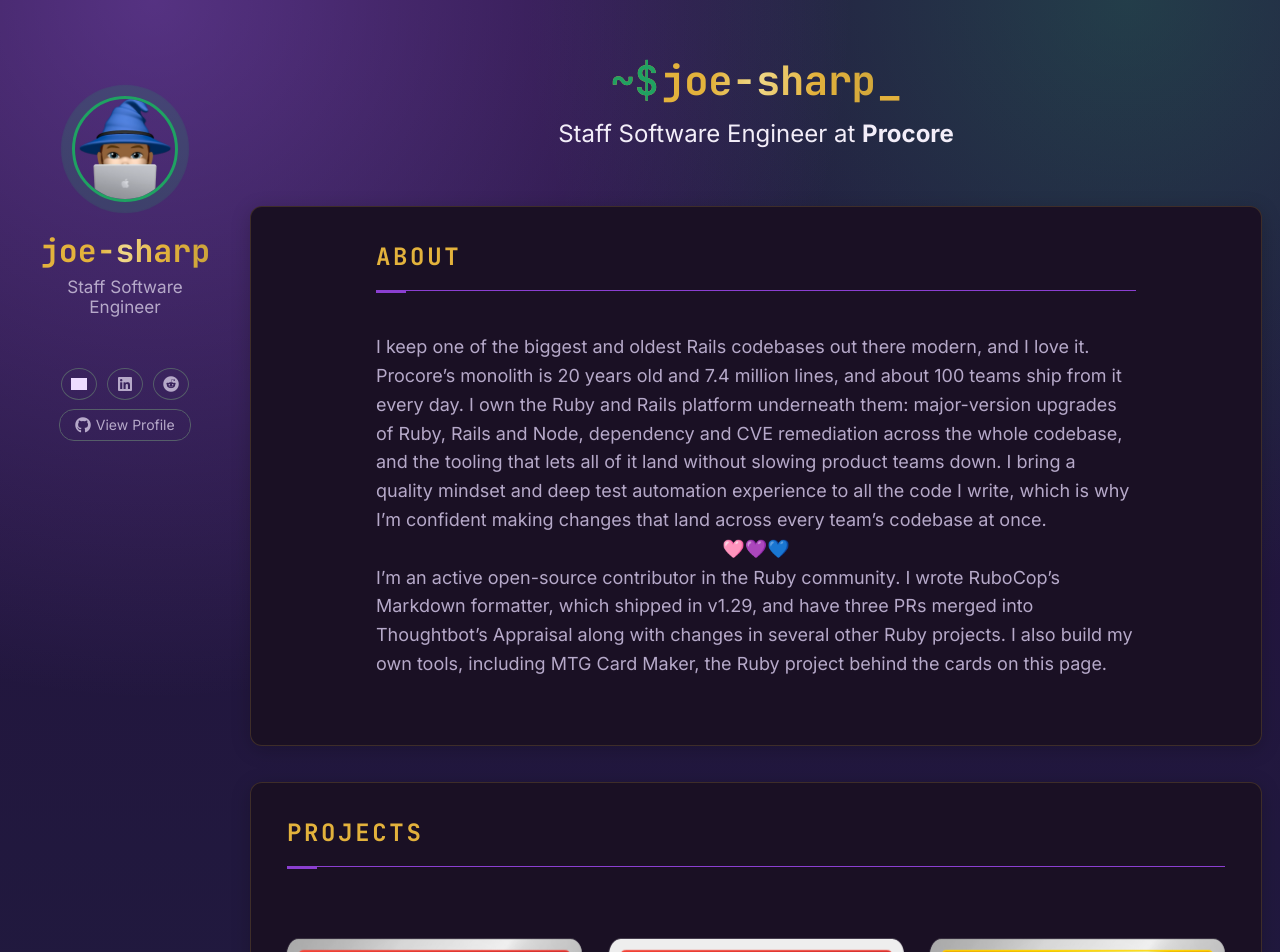
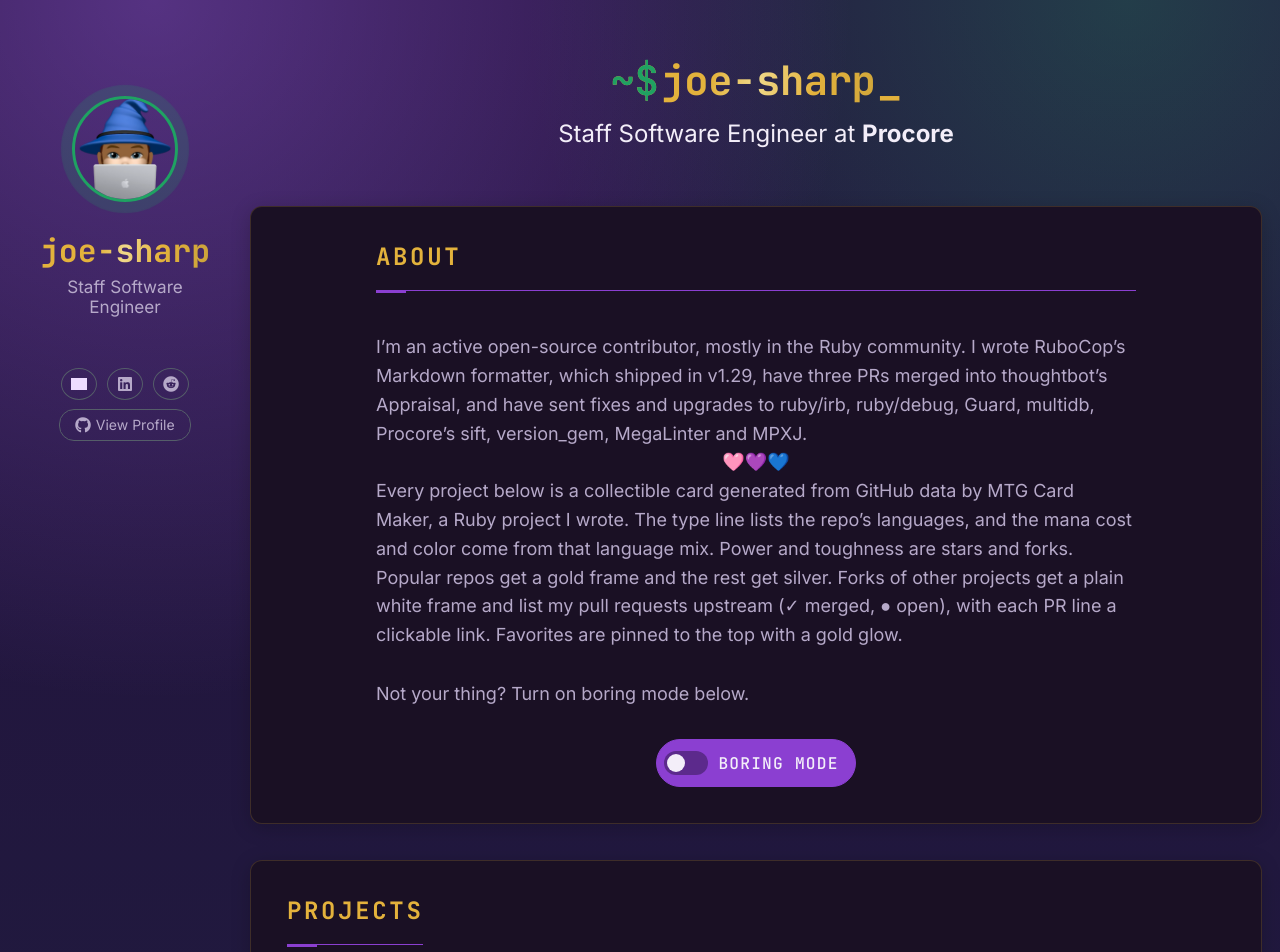
Before and after one commit to joe-sharp/joe-sharp.github.io, a Jekyll site: the page built from index.md, in a window 1280 px wide and 1400 px high. Shown: the top 952 px of the window. Built offline with Jekyll 4.4.1, drawn with Linux system fonts in a browser that asks for light colours; grey boxes are pictures that could not be loaded.

Commit message:
Lead About with open source and add boring mode
Rewrite the About section to lead with open-source contributions, then
explain how the project cards are generated and what their frames, stats
and PR lines mean.

Add a boring mode switch at the bottom of About. It swaps the sprite
cards and their art for a plain list of the same projects with no
animation. The choice is saved in localStorage and applied before first
paint, so reloads don't flash the cards. The deal animation is skipped
when boring mode is on at load.

Co-Authored-By: Claude Haiku 5.5 <noreply@anthropic.com>

```diff
--- a/_includes/content_block.html
+++ b/_includes/content_block.html
@@ -8,6 +8,13 @@
   {% endif %}
   <div class="block-content">
     {{ include.section.content | markdownify }}
+    {% if include.section.boring_toggle %}
+    <div class="boring-toggle-row">
+      <button type="button" class="boring-toggle" role="switch" aria-checked="false">
+        <span class="boring-toggle-track" aria-hidden="true"></span>Boring mode
+      </button>
+    </div>
+    {% endif %}
     {% assign actions_is_not_empty = include.section.actions | is_not_empty %}
     {% if actions_is_not_empty %}
     <p class="block-cta">
--- a/_includes/projects_block.html
+++ b/_includes/projects_block.html
@@ -1,8 +1,10 @@
 <section id="{{ include.section.section_id }}" class="block">
-  {% assign title = include.section.title %}
-  {% if title %}
-  <h2 class="block-title underline">{{ title }}</h2>
-  {% endif %}
+  <div class="projects-head">
+    {% assign title = include.section.title %}
+    {% if title %}
+    <h2 class="block-title underline">{{ title }}</h2>
+    {% endif %}
+  </div>
   {% comment %}
     The card sprite (_includes/deck.svg) and its data (_data/deck.yml) are generated by
     bin/generate_cards.rb, so building the site makes no GitHub requests. The sprite is
@@ -42,6 +44,38 @@
       </div>
     {% endfor %}
   </div>
+  {% comment %}
+    Boring mode: the same projects as plain text, with no sprite, art or animation.
+    Shown instead of the cards when <html> has the boring class (see _layouts/base.html).
+  {% endcomment %}
+  <ul class="projects-plain">
+    {% for entry in site.data.deck %}
+      {% assign card = entry[1] %}
+      {% assign url = card.flavor_text | split: "
+" | first %}
+      {% assign created = card.flavor_text | split: "
+" | last %}
+      {% assign rule_links = site.data.card_links[card.name] %}
+      <li class="plain-card{% if site.data.favorites contains card.name %} is-favorite{% endif %}">
+        <a class="plain-card-name" href="{{ url }}" target="_blank" rel="noopener noreferrer">{{ card.name | escape }}</a>
+        <p class="plain-card-type">{{ card.type_line | escape }}</p>
+        {% if rule_links %}
+        <ul class="plain-card-prs">
+          {% for link in rule_links %}
+          <li><a href="{{ link.href }}" target="_blank" rel="noopener noreferrer">{{ link.label | escape }}</a></li>
+          {% endfor %}
+        </ul>
+        {% elsif card.rules_text %}
+        <p class="plain-card-text">{{ card.rules_text | escape }}</p>
+        {% endif %}
+        {% if card.power %}
+        <p class="plain-card-meta">Stars {{ card.power }} · Forks {{ card.toughness }}</p>
+        {% endif %}
+        <p class="plain-card-meta">{{ created | escape }}</p>
+      </li>
+    {% endfor %}
+  </ul>
+  <script src="{{ 'assets/js/boring.js' | relative_url }}"></script>
   <script src="{{ 'assets/js/art-fallback.js' | relative_url }}"></script>
   <script src="{{ 'assets/js/deal.js' | relative_url }}"></script>
   {% assign actions = include.section.actions %}
--- a/_layouts/base.html
+++ b/_layouts/base.html
@@ -21,6 +21,7 @@
         <link rel="preconnect" href="https://fonts.gstatic.com" crossorigin>
         <link href="https://fonts.googleapis.com/css2?family=Inter:wght@400;600;700&family=JetBrains+Mono:wght@500;700&display=swap" rel="stylesheet">
         <link rel="stylesheet" href="{{ 'assets/css/main.css' | relative_url }}">
+        <script>try { if (localStorage.getItem("boring") === "1") document.documentElement.classList.add("boring"); } catch (e) {}</script>
 
     </head>
     <body>
--- a/assets/css/custom.css
+++ b/assets/css/custom.css
@@ -459,3 +459,143 @@ body {
   .project-card { transition: none; }
   .project-card.is-dealing::after { animation: none; }
 }
+
+/* Boring mode: the same projects as a plain list, with no sprite, art or animation */
+#page #projects .projects-head {
+  display: flex;
+  flex-wrap: wrap;
+  align-items: center;
+  justify-content: space-between;
+  gap: 1rem;
+  margin-bottom: 1.5rem;
+}
+
+#page #projects .projects-head .block-title {
+  width: auto;
+  margin: 0;
+}
+
+.boring-toggle {
+  display: inline-flex;
+  align-items: center;
+  gap: 0.6rem;
+  padding: 0.4rem 0.9rem 0.4rem 0.4rem;
+  border: 1px solid var(--gold);
+  border-radius: 999px;
+  background: var(--bg);
+  color: var(--ink);
+  font-family: 'JetBrains Mono', 'Courier New', monospace;
+  font-size: 0.9rem;
+  cursor: pointer;
+}
+
+.boring-toggle[aria-checked="true"] {
+  background: rgba(227, 178, 60, 0.12);
+}
+
+.boring-toggle:focus-visible {
+  outline: 2px solid var(--gold);
+  outline-offset: 3px;
+}
+
+.boring-toggle-track {
+  position: relative;
+  width: 2.4rem;
+  height: 1.3rem;
+  border-radius: 999px;
+  background: var(--purple-dim);
+  transition: background 0.2s ease;
+}
+
+.boring-toggle-track::after {
+  content: '';
+  position: absolute;
+  top: 0.15rem;
+  left: 0.15rem;
+  width: 1rem;
+  height: 1rem;
+  border-radius: 50%;
+  background: var(--ink);
+  transition: transform 0.2s ease;
+}
+
+.boring-toggle[aria-checked="true"] .boring-toggle-track {
+  background: var(--gold);
+}
+
+.boring-toggle[aria-checked="true"] .boring-toggle-track::after {
+  transform: translateX(1.1rem);
+  background: var(--bg);
+}
+
+.projects-plain {
+  display: none;
+  grid-template-columns: repeat(auto-fill, minmax(260px, 1fr));
+  gap: 1rem;
+  margin: 0;
+  padding: 0;
+  list-style: none;
+}
+
+.plain-card {
+  padding: 1rem;
+  border: 1px solid var(--hairline);
+  border-radius: 8px;
+  background: var(--bg);
+}
+
+.plain-card.is-favorite {
+  border-color: var(--gold);
+}
+
+.plain-card-name {
+  font-family: 'JetBrains Mono', 'Courier New', monospace;
+  font-weight: 600;
+  color: var(--ink) !important;
+  text-decoration: none;
+}
+
+.plain-card-name:hover {
+  color: var(--gold) !important;
+}
+
+.projects-plain p,
+.projects-plain li {
+  color: var(--ink-muted);
+  font-size: 0.9rem;
+  line-height: 1.5;
+}
+
+.projects-plain p {
+  margin: 0.4rem 0 0;
+}
+
+.plain-card-prs {
+  margin: 0.5rem 0 0;
+  padding-left: 1.1rem;
+}
+
+.plain-card-prs a {
+  color: var(--green);
+}
+
+html.boring .projects-plain {
+  display: grid;
+}
+
+html.boring #projects > svg,
+html.boring .projects-cards {
+  display: none;
+}
+
+html.boring *,
+html.boring *::before,
+html.boring *::after {
+  animation: none !important;
+  transition: none !important;
+}
+
+.boring-toggle-row {
+  margin-top: 1.5rem;
+  text-align: center;
+}
--- /dev/null
+++ b/assets/js/boring.js
@@ -0,0 +1,20 @@
+// The boring mode switch: swaps the sprite cards for the plain list and remembers the choice.
+// The class is also set before first paint by the script in _layouts/base.html.
+(function () {
+  var root = document.documentElement;
+  var toggle = document.querySelector('.boring-toggle');
+  if (!toggle) return;
+
+  function sync() {
+    toggle.setAttribute('aria-checked', root.classList.contains('boring') ? 'true' : 'false');
+  }
+
+  toggle.addEventListener('click', function () {
+    var on = !root.classList.contains('boring');
+    root.classList.toggle('boring', on);
+    try { localStorage.setItem('boring', on ? '1' : '0'); } catch (e) {}
+    sync();
+  });
+
+  sync();
+})();
--- a/assets/js/deal.js
+++ b/assets/js/deal.js
@@ -2,6 +2,7 @@
 (function () {
   var grid = document.querySelector('.projects-cards');
   if (!grid) return;
+  if (document.documentElement.classList.contains("boring")) return;
   if (window.matchMedia('(prefers-reduced-motion: reduce)').matches) return;
   if (!('IntersectionObserver' in window) || !Element.prototype.animate) return;
 
--- a/index.md
+++ b/index.md
@@ -12,14 +12,15 @@ sections:
     component: content_block.html
     type: contentblock
     title: About
+    boring_toggle: true
     content: >-
-      I keep one of the biggest and oldest Rails codebases out there modern, and I love it. Procore's monolith is 20 years old and 7.4 million lines, and about 100 teams ship from it every day. I own the Ruby and Rails platform underneath them: major-version upgrades of Ruby, Rails and Node, dependency and CVE remediation across the whole codebase, and the tooling that lets all of it land without slowing product teams down.
-
-      I bring a quality mindset and deep test automation experience to all the code I write, which is why I'm confident making changes that land across every team's codebase at once.
+      I'm an active open-source contributor, mostly in the Ruby community. I wrote RuboCop's Markdown formatter, which shipped in v1.29, have three PRs merged into thoughtbot's Appraisal, and have sent fixes and upgrades to ruby/irb, ruby/debug, Guard, multidb, Procore's sift, version_gem, MegaLinter and MPXJ.
 
       <p class="about-hearts">🩷💜💙</p>
 
-      I'm an active open-source contributor in the Ruby community. I wrote RuboCop's Markdown formatter, which shipped in v1.29, and have three PRs merged into Thoughtbot's Appraisal along with changes in several other Ruby projects. I also build my own tools, including MTG Card Maker, the Ruby project behind the cards on this page.
+      Every project below is a collectible card generated from GitHub data by MTG Card Maker, a Ruby project I wrote. The type line lists the repo's languages, and the mana cost and color come from that language mix. Power and toughness are stars and forks. Popular repos get a gold frame and the rest get silver. Forks of other projects get a plain white frame and list my pull requests upstream (✓ merged, ● open), with each PR line a clickable link. Favorites are pinned to the top with a gold glow.
+
+      <p>Not your thing? Turn on boring mode below.</p>
     actions:
   - section_id: projects
     component: projects_block.html
```
Also changed, not shown: e2e/home.spec.js (+39 -0 lines).
